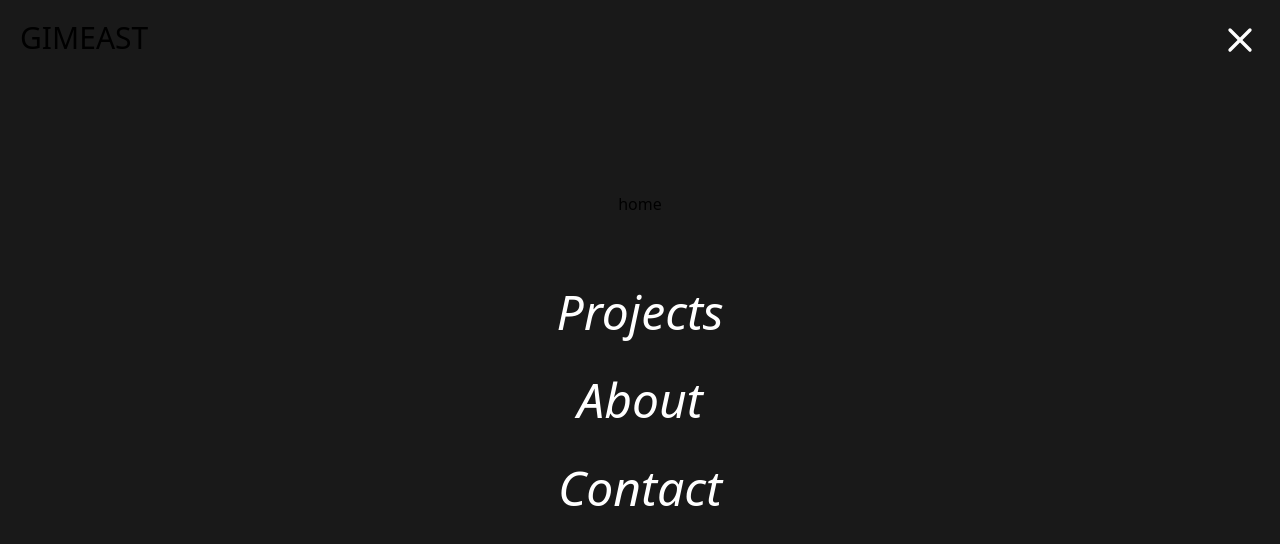
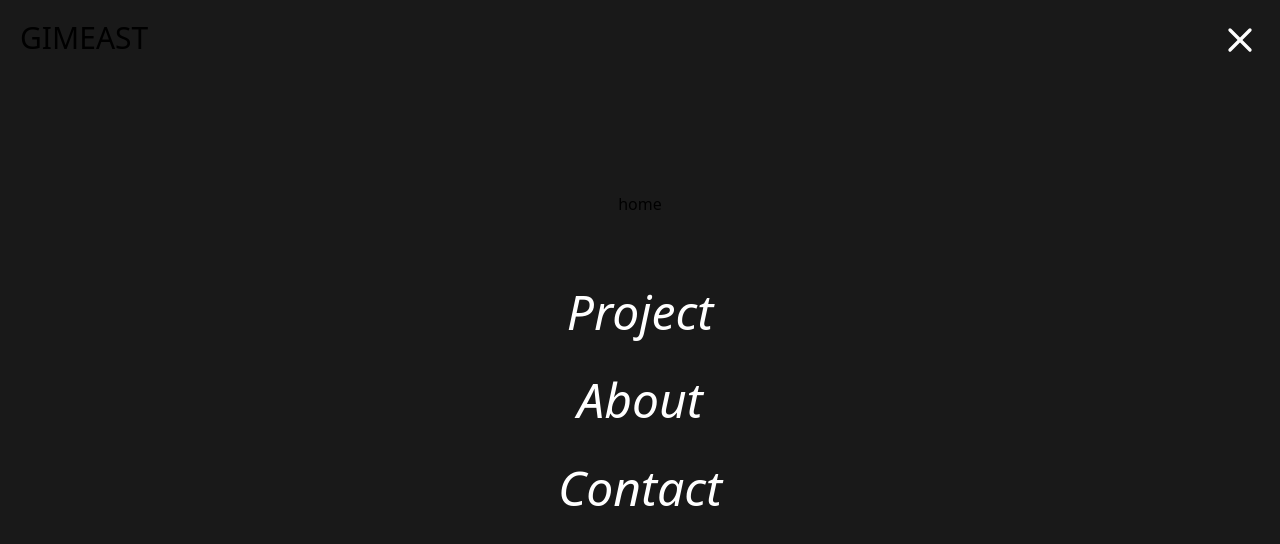
Before and after one commit to gimeast/portfolio-site, a React (Vite) app: page / in a window 1280 px wide. Both pictures are taken after a click on the button 1240 px from the left and 40 px from the top of the page. Shown: the top 544 px of the page. Built offline with nearby package versions, Linux system fonts and the light colour scheme; the HTML template or start-up script is replaced by a standard one.

Commit message:
모달을 열면 프로젝트 페이지의 이미지가 모달 위로 올라오는 이슈 해결
- 헤더 nav 모달 컴포넌트 분리 및 헤더에 z-index 추가

```diff
--- a/package.json
+++ b/package.json
@@ -16,7 +16,7 @@
     "react": "^19.1.0",
     "react-dom": "^19.1.0",
     "react-icons": "^5.5.0",
-    "react-router-dom": "^7.7.1",
+    "react-router-dom": "^7.8.0",
     "tailwindcss": "^4.1.11"
   },
   "devDependencies": {
--- a/src/components/Header.jsx
+++ b/src/components/Header.jsx
@@ -1,15 +1,41 @@
 import { Link } from "react-router-dom";
-import MenuToggle from "./MenuToggle.jsx";
+import { FiMenu, FiX } from "react-icons/fi";
+import Modal from "./Modal.jsx";
+import { useState } from "react";
 
-export default function Header() {
+function Header() {
+    const [isOpen, setIsOpen] = useState(false);
+
+    function handleMenuToggle() {
+        setIsOpen(!isOpen);
+    }
+
     return (
-        <header className="flex justify-center items-center w-dvw fixed top-0">
+        <header className="flex justify-center items-center w-dvw fixed top-0 z-10">
+            <Modal isOpen={isOpen} handleMenuToggle={handleMenuToggle} />
             <div className="w-[100%] flex justify-between p-5 max-w-[1920px]">
                 <h1 className="text-3xl">
                     <Link to="/">GIMEAST</Link>
                 </h1>
-                <MenuToggle />
+
+                {!isOpen ? (
+                    <button
+                        className="cursor-pointer"
+                        onClick={handleMenuToggle}
+                    >
+                        <FiMenu className="size-10" />
+                    </button>
+                ) : (
+                    <button className="cursor-pointer">
+                        <FiX
+                            className="size-10 relative text-white transition-all ease-in rotate-0 hover:rotate-90"
+                            onClick={handleMenuToggle}
+                        />
+                    </button>
+                )}
             </div>
         </header>
     );
 }
+
+export default Header;
--- a/src/components/MenuToggle.jsx
+++ /dev/null
@@ -1,81 +0,0 @@
-import React, { useState } from "react";
-import { FiMenu, FiX } from "react-icons/fi";
-import { Link, NavLink } from "react-router-dom";
-
-const MenuToggle = () => {
-    const [isOpen, setIsOpen] = useState(false);
-
-    function handleMenuToggle() {
-        setIsOpen(!isOpen);
-    }
-
-    function handleMenuClose() {
-        setIsOpen(false);
-    }
-
-    return (
-        <>
-            {!isOpen ? (
-                <button className="cursor-pointer" onClick={handleMenuToggle}>
-                    <FiMenu className="size-10" />
-                </button>
-            ) : (
-                <button className="cursor-pointer">
-                    <FiX
-                        className="size-10 relative z-10 text-white transition-all ease-in rotate-0 hover:rotate-90"
-                        onClick={handleMenuToggle}
-                    />
-                </button>
-            )}
-            {isOpen && (
-                <div className="fixed inset-0 bg-[rgba(0,0,0,0.9)] flex justify-center items-center">
-                    <nav>
-                        <ul className="flex flex-col gap-10 text-5xl text-white text-center italic">
-                            <li>
-                                <NavLink
-                                    to="/project"
-                                    onClick={handleMenuClose}
-                                    className={({ isActive }) =>
-                                        isActive
-                                            ? "text-700 font-bold shadow-[0_5px_0_0_white]"
-                                            : "transition-all duration-300 ease-in-out hover:shadow-[0_5px_0_0_white]"
-                                    }
-                                >
-                                    Projects
-                                </NavLink>
-                            </li>
-                            <li>
-                                <NavLink
-                                    to="/about"
-                                    onClick={handleMenuClose}
-                                    className={({ isActive }) =>
-                                        isActive
-                                            ? "text-700 font-bold shadow-[0_5px_0_0_white]"
-                                            : "transition-all duration-300 ease-in-out hover:shadow-[0_5px_0_0_white]"
-                                    }
-                                >
-                                    About
-                                </NavLink>
-                            </li>
-                            <li>
-                                <NavLink
-                                    to="/contact"
-                                    onClick={handleMenuClose}
-                                    className={({ isActive }) =>
-                                        isActive
-                                            ? "text-700 font-bold shadow-[0_5px_0_0_white]"
-                                            : "transition-all duration-300 ease-in-out hover:shadow-[0_5px_0_0_white]"
-                                    }
-                                >
-                                    Contact
-                                </NavLink>
-                            </li>
-                        </ul>
-                    </nav>
-                </div>
-            )}
-        </>
-    );
-};
-
-export default MenuToggle;
--- /dev/null
+++ b/src/components/Modal.jsx
@@ -0,0 +1,37 @@
+import { NavLink } from "react-router-dom";
+import { useState } from "react";
+
+const Modal = ({ isOpen, handleMenuToggle }) => {
+    const [linkList, setLinkList] = useState(["project", "about", "contact"]);
+
+    return (
+        <nav
+            className={`fixed inset-0 bg-[rgba(0,0,0,0.9)] flex justify-center items-center
+                    transition-all duration-500 ${
+                        isOpen
+                            ? "opacity-100 pointer-events-auto"
+                            : "opacity-0 pointer-events-none sr-only"
+                    }`}
+        >
+            <ul className="flex flex-col gap-10 text-5xl text-white text-center italic">
+                {linkList.map((link) => (
+                    <li key={link}>
+                        <NavLink
+                            to={`/${link}`}
+                            onClick={handleMenuToggle}
+                            className={({ isActive }) =>
+                                isActive
+                                    ? "text-700 font-bold shadow-[0_5px_0_0_white]"
+                                    : "transition-all duration-300 ease-in-out hover:shadow-[0_5px_0_0_white]"
+                            }
+                        >
+                            {link.charAt(0).toUpperCase() + link.slice(1)}
+                        </NavLink>
+                    </li>
+                ))}
+            </ul>
+        </nav>
+    );
+};
+
+export default Modal;
--- a/src/pages/Layout.jsx
+++ b/src/pages/Layout.jsx
@@ -1,4 +1,3 @@
-import React from "react";
 import Header from "../components/Header.jsx";
 import Main from "../components/Main.jsx";
 
--- a/src/pages/Project.jsx
+++ b/src/pages/Project.jsx
@@ -73,6 +73,7 @@ const Project = () => {
                                     alt={project.alt}
                                 />
                             </a>
+
                             <div className="absolute bottom-[-50px] left-5 flex flex-col justify-center pl-5 w-70 bg-[rgba(0,0,0,0.8)] text-white p-2">
                                 <h4 className="text-xl font-bold">
                                     {project.name}
```
Also changed, not shown: 1 other file (tests, documents, lock files or other folders).
